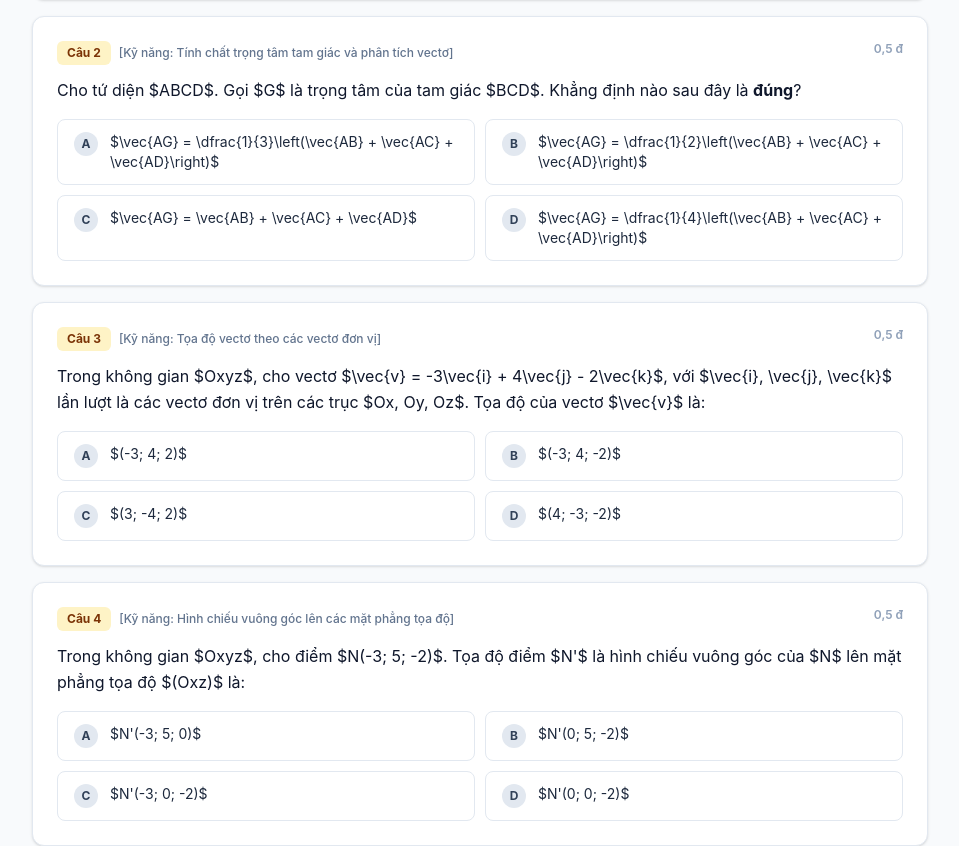
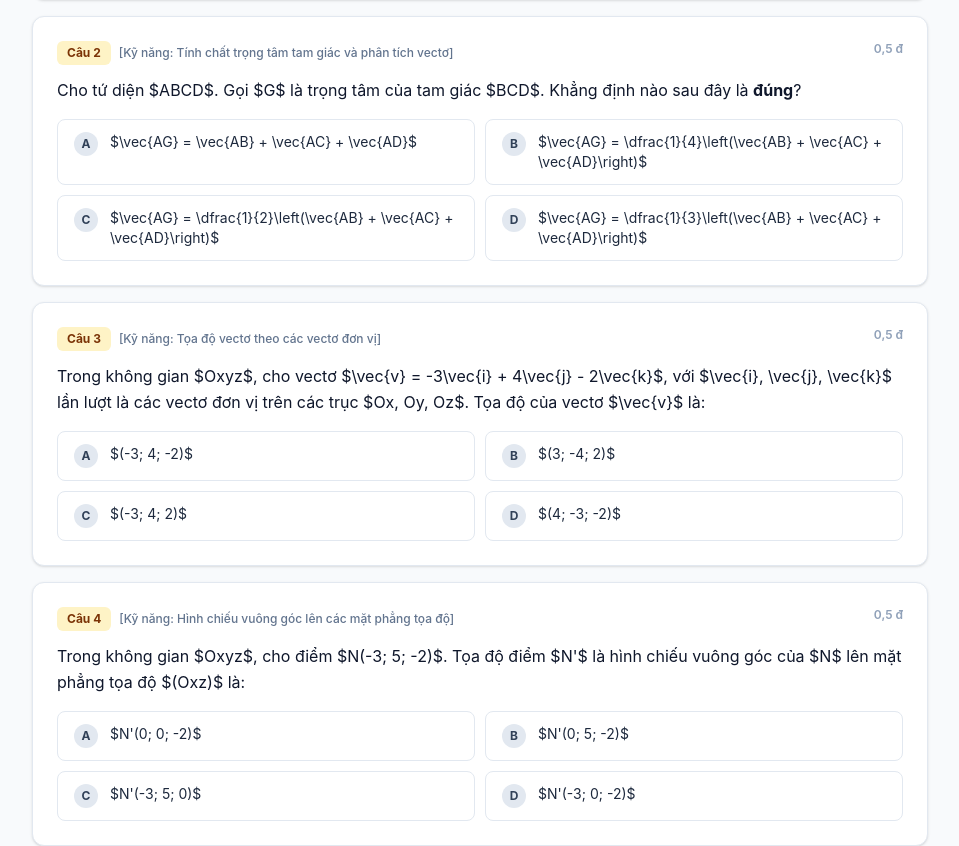
Before and after one commit to cum3hoctoan-netizen/integra-testing-web, a Next.js app: page /kiem-tra-chuong-1-de-b in a window 1280 px wide. Shown: the part 704-1550 px from the top of the page, without its empty margins (160-1119 px from the left). Built offline with nearby package versions, Linux system fonts and the light colour scheme.

Commit message:
Them thuat toan xao tron dap an Fisher-Yates

```diff
--- a/app/kiem-tra-chuong-1-de-b/page.tsx
+++ b/app/kiem-tra-chuong-1-de-b/page.tsx
@@ -337,6 +337,28 @@ const SHORTANS_QUESTIONS_DE_B: QuestionShortAns[] = [
   },
 ];
 
+interface ShuffledOption {
+  originalKey: 'A' | 'B' | 'C' | 'D';
+  text: string;
+}
+
+interface ShuffledQuestionMCQ extends Omit<QuestionMCQ, 'options'> {
+  options: ShuffledOption[];
+}
+
+// Thuật toán xáo trộn mảng Fisher-Yates (Knuth Shuffle)
+function shuffleOptions(options: Option[]): ShuffledOption[] {
+  const result: ShuffledOption[] = options.map((opt) => ({
+    originalKey: opt.key,
+    text: opt.text,
+  }));
+  for (let i = result.length - 1; i > 0; i--) {
+    const j = Math.floor(Math.random() * (i + 1));
+    [result[i], result[j]] = [result[j], result[i]];
+  }
+  return result;
+}
+
 export default function KiemTraDeBPage() {
   // 1. STATE THÔNG TIN HỌC SINH
   const [tenHocSinh, setTenHocSinh] = useState<string>('');
@@ -348,6 +370,24 @@ export default function KiemTraDeBPage() {
   const [shortAnswers, setShortAnswers] = useState<Record<string, string>>({});
   const [isSubmitted, setIsSubmitted] = useState<boolean>(false);
   const [isSubmitting, setIsSubmitting] = useState<boolean>(false);
+
+  // State lưu danh sách câu hỏi trắc nghiệm đã xáo trộn phương án (Fisher-Yates)
+  const [shuffledMCQQuestions, setShuffledMCQQuestions] = useState<ShuffledQuestionMCQ[]>(() =>
+    MCQ_QUESTIONS_DE_B.map((q) => ({
+      ...q,
+      options: q.options.map((opt) => ({ originalKey: opt.key, text: opt.text })),
+    }))
+  );
+
+  // Thuật toán xáo trộn mảng đáp án (Shuffle Array - Fisher-Yates) bên trong useEffect
+  // Chạy mỗi khi học sinh tải lại trang để 4 phương án tự động đảo vị trí ngẫu nhiên
+  useEffect(() => {
+    const shuffled = MCQ_QUESTIONS_DE_B.map((q) => ({
+      ...q,
+      options: shuffleOptions(q.options),
+    }));
+    setShuffledMCQQuestions(shuffled);
+  }, []);
 
   // 3. STATE KẾT QUẢ & CHẤM ĐIỂM
   const [diemSo, setDiemSo] = useState<number>(0);
@@ -409,7 +449,7 @@ export default function KiemTraDeBPage() {
       clearInterval(interval);
       clearTimeout(timeout);
     };
-  }, [isSubmitted]);
+  }, [isSubmitted, shuffledMCQQuestions]);
 
   // Tiến độ làm bài
   const answeredMCQCount = Object.keys(mcqAnswers).length;
@@ -561,6 +601,13 @@ export default function KiemTraDeBPage() {
       setSoCauDungMCQ(0);
       setSoCauDungShort(0);
       setTimeLeft(45 * 60);
+      // Xáo trộn lượt mới bằng thuật toán Fisher-Yates khi làm lại
+      setShuffledMCQQuestions(
+        MCQ_QUESTIONS_DE_B.map((q) => ({
+          ...q,
+          options: shuffleOptions(q.options),
+        }))
+      );
       window.scrollTo({ top: 0, behavior: 'smooth' });
     }
   };
@@ -733,7 +780,7 @@ export default function KiemTraDeBPage() {
             </span>
           </div>
 
-          {MCQ_QUESTIONS_DE_B.map((q) => {
+          {shuffledMCQQuestions.map((q) => {
             const studentAnswer = mcqAnswers[q.id];
             const isCorrect = studentAnswer === q.correct;
             return (
@@ -765,11 +812,12 @@ export default function KiemTraDeBPage() {
                   dangerouslySetInnerHTML={{ __html: q.text }}
                 />
 
-                {/* DANH SÁCH 4 PHƯƠNG ÁN */}
+                {/* DANH SÁCH 4 PHƯƠNG ÁN (ĐÃ XÁO TRỘN FISHER-YATES) */}
                 <div className="grid grid-cols-1 sm:grid-cols-2 gap-2.5">
-                  {q.options.map((opt) => {
-                    const isSelected = studentAnswer === opt.key;
-                    const isThisCorrect = opt.key === q.correct;
+                  {q.options.map((opt, optIndex) => {
+                    const displayLabel = (['A', 'B', 'C', 'D'] as const)[optIndex];
+                    const isSelected = studentAnswer === opt.originalKey;
+                    const isThisCorrect = opt.originalKey === q.correct;
 
                     let optionStyle = 'border-slate-200 hover:bg-slate-50 text-slate-800';
 
@@ -790,12 +838,12 @@ export default function KiemTraDeBPage() {
 
                     return (
                       <button
-                        key={opt.key}
+                        key={opt.originalKey}
                         type="button"
                         disabled={isSubmitted}
                         onClick={() => {
                           if (isSubmitted) return;
-                          setMcqAnswers((prev) => ({ ...prev, [q.id]: opt.key }));
+                          setMcqAnswers((prev) => ({ ...prev, [q.id]: opt.originalKey }));
                         }}
                         className={`text-left px-4 py-3 rounded-lg border text-sm transition flex items-start gap-3 ${optionStyle}`}
                       >
@@ -808,7 +856,7 @@ export default function KiemTraDeBPage() {
                               : 'bg-slate-200 text-slate-700'
                           }`}
                         >
-                          {opt.key}
+                          {displayLabel}
                         </span>
                         <div
                           className="flex-1 overflow-x-auto"
--- a/app/kiem-tra-chuong-1/page.tsx
+++ b/app/kiem-tra-chuong-1/page.tsx
@@ -336,6 +336,28 @@ const SHORTANS_QUESTIONS: QuestionShortAns[] = [
   },
 ];
 
+interface ShuffledOption {
+  originalKey: 'A' | 'B' | 'C' | 'D';
+  text: string;
+}
+
+interface ShuffledQuestionMCQ extends Omit<QuestionMCQ, 'options'> {
+  options: ShuffledOption[];
+}
+
+// Thuật toán xáo trộn mảng Fisher-Yates (Knuth Shuffle)
+function shuffleOptions(options: Option[]): ShuffledOption[] {
+  const result: ShuffledOption[] = options.map((opt) => ({
+    originalKey: opt.key,
+    text: opt.text,
+  }));
+  for (let i = result.length - 1; i > 0; i--) {
+    const j = Math.floor(Math.random() * (i + 1));
+    [result[i], result[j]] = [result[j], result[i]];
+  }
+  return result;
+}
+
 export default function KiemTraChuong1Page() {
   // 1. STATE THÔNG TIN HỌC SINH
   const [tenHocSinh, setTenHocSinh] = useState<string>('');
@@ -347,6 +369,24 @@ export default function KiemTraChuong1Page() {
   const [shortAnswers, setShortAnswers] = useState<Record<string, string>>({});
   const [isSubmitted, setIsSubmitted] = useState<boolean>(false);
   const [isSubmitting, setIsSubmitting] = useState<boolean>(false);
+
+  // State lưu danh sách câu hỏi trắc nghiệm đã xáo trộn phương án (Fisher-Yates)
+  const [shuffledMCQQuestions, setShuffledMCQQuestions] = useState<ShuffledQuestionMCQ[]>(() =>
+    MCQ_QUESTIONS.map((q) => ({
+      ...q,
+      options: q.options.map((opt) => ({ originalKey: opt.key, text: opt.text })),
+    }))
+  );
+
+  // Thuật toán xáo trộn mảng đáp án (Shuffle Array - Fisher-Yates) bên trong useEffect
+  // Chạy mỗi khi học sinh tải lại trang để 4 phương án tự động đảo vị trí ngẫu nhiên
+  useEffect(() => {
+    const shuffled = MCQ_QUESTIONS.map((q) => ({
+      ...q,
+      options: shuffleOptions(q.options),
+    }));
+    setShuffledMCQQuestions(shuffled);
+  }, []);
 
   // 3. STATE KẾT QUẢ & CHẤM ĐIỂM
   const [diemSo, setDiemSo] = useState<number>(0);
@@ -408,7 +448,7 @@ export default function KiemTraChuong1Page() {
       clearInterval(interval);
       clearTimeout(timeout);
     };
-  }, [isSubmitted]);
+  }, [isSubmitted, shuffledMCQQuestions]);
 
   // Tiến độ làm bài
   const answeredMCQCount = Object.keys(mcqAnswers).length;
@@ -560,6 +600,13 @@ export default function KiemTraChuong1Page() {
       setSoCauDungMCQ(0);
       setSoCauDungShort(0);
       setTimeLeft(45 * 60);
+      // Xáo trộn lượt mới bằng thuật toán Fisher-Yates khi làm lại
+      setShuffledMCQQuestions(
+        MCQ_QUESTIONS.map((q) => ({
+          ...q,
+          options: shuffleOptions(q.options),
+        }))
+      );
       window.scrollTo({ top: 0, behavior: 'smooth' });
     }
   };
@@ -732,7 +779,7 @@ export default function KiemTraChuong1Page() {
             </span>
           </div>
 
-          {MCQ_QUESTIONS.map((q) => {
+          {shuffledMCQQuestions.map((q) => {
             const studentAnswer = mcqAnswers[q.id];
             const isCorrect = studentAnswer === q.correct;
             return (
@@ -764,11 +811,12 @@ export default function KiemTraChuong1Page() {
                   dangerouslySetInnerHTML={{ __html: q.text }}
                 />
 
-                {/* DANH SÁCH 4 PHƯƠNG ÁN */}
+                {/* DANH SÁCH 4 PHƯƠNG ÁN (ĐÃ XÁO TRỘN FISHER-YATES) */}
                 <div className="grid grid-cols-1 sm:grid-cols-2 gap-2.5">
-                  {q.options.map((opt) => {
-                    const isSelected = studentAnswer === opt.key;
-                    const isThisCorrect = opt.key === q.correct;
+                  {q.options.map((opt, optIndex) => {
+                    const displayLabel = (['A', 'B', 'C', 'D'] as const)[optIndex];
+                    const isSelected = studentAnswer === opt.originalKey;
+                    const isThisCorrect = opt.originalKey === q.correct;
 
                     let optionStyle = 'border-slate-200 hover:bg-slate-50 text-slate-800';
 
@@ -789,12 +837,12 @@ export default function KiemTraChuong1Page() {
 
                     return (
                       <button
-                        key={opt.key}
+                        key={opt.originalKey}
                         type="button"
                         disabled={isSubmitted}
                         onClick={() => {
                           if (isSubmitted) return;
-                          setMcqAnswers((prev) => ({ ...prev, [q.id]: opt.key }));
+                          setMcqAnswers((prev) => ({ ...prev, [q.id]: opt.originalKey }));
                         }}
                         className={`text-left px-4 py-3 rounded-lg border text-sm transition flex items-start gap-3 ${optionStyle}`}
                       >
@@ -807,7 +855,7 @@ export default function KiemTraChuong1Page() {
                               : 'bg-slate-200 text-slate-700'
                           }`}
                         >
-                          {opt.key}
+                          {displayLabel}
                         </span>
                         <div
                           className="flex-1 overflow-x-auto"
```
